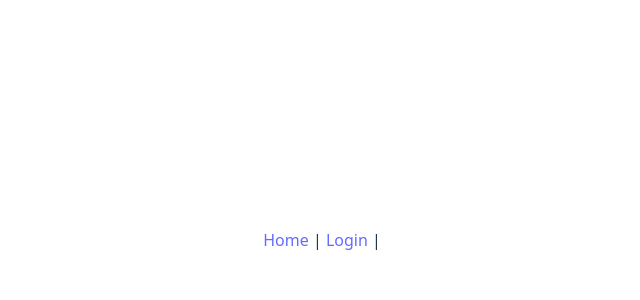
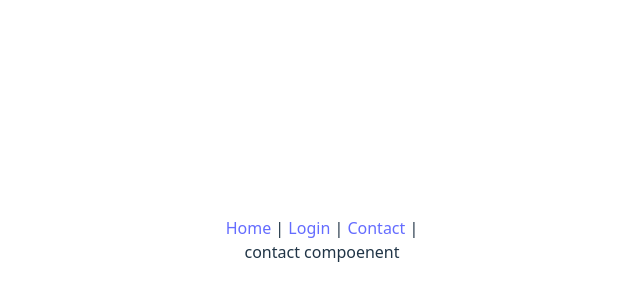
Before and after one commit to ismailbaig/mSoftwareTrainingUI, a React (Vite) app: page /Contact in a window 1280 px wide. Before the commit this address had no page. Shown: the part 160-460 px from the top of the page, without its empty margins (318-958 px from the left). Built offline with nearby package versions, Linux system fonts and the light colour scheme.

Commit message:
CONTACT
CONTACT COMPONET ADDED

```diff
--- a/src/App.tsx
+++ b/src/App.tsx
@@ -2,6 +2,7 @@ import { BrowserRouter, Link, Route, Routes } from 'react-router-dom'
 import './App.css'
 import Login from './Login/Login'
 import Home from './Home/Home'
+import Contact from './contact/contact'
 
 function App() {
 
@@ -12,12 +13,15 @@ function App() {
       <nav>
         <Link to="/">Home</Link> |{" "}
         <Link to="/login">Login</Link> |{" "}
-      </nav>
+        <Link to="/contact">Contact</Link> |{" "}
+         </nav>
 
       {/* Routes */}
       <Routes>
         <Route path="/" element={<Home />} />
         <Route path="/login" element={<Login />} />
+        <Route path="/Contact" element={<Contact />} />
+
       </Routes>
      </BrowserRouter>
 
--- /dev/null
+++ b/src/contact/contact.tsx
@@ -0,0 +1,12 @@
+
+
+function Contact(){
+
+    return (
+        <>
+            <div>contact compoenent</div>
+        </>
+    )
+}
+
+export default Contact
```
